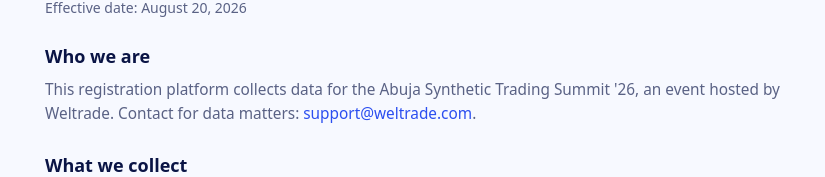
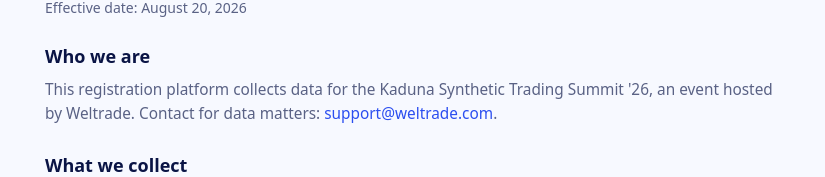
Before and after one commit to Krypton-Creation/weltrade-summit-funnel-demaph, a React (Vite) app: page /privacy in a window 1280 px wide. Shown: the part 189-366 px from the top of the page, without its empty margins (227-1052 px from the left). Built offline with nearby package versions, Linux system fonts and the light colour scheme; no server answers.

Commit message:
Update PrivacyPage.tsx

```diff
--- a/src/pages/PrivacyPage.tsx
+++ b/src/pages/PrivacyPage.tsx
@@ -6,7 +6,7 @@ export default function PrivacyPage() {
       <section>
         <h2 className="font-bold text-wt-blue-deep text-lg mb-2">Who we are</h2>
         <p>
-          This registration platform collects data for the Abuja Synthetic Trading Summit '26, an
+          This registration platform collects data for the Kaduna Synthetic Trading Summit '26, an
           event hosted by Weltrade. Contact for data matters:{' '}
           <a
             href="mailto:support@weltrade.com"
```
